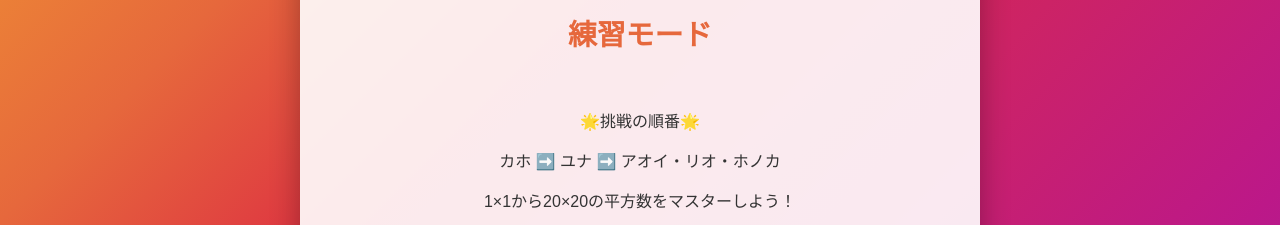
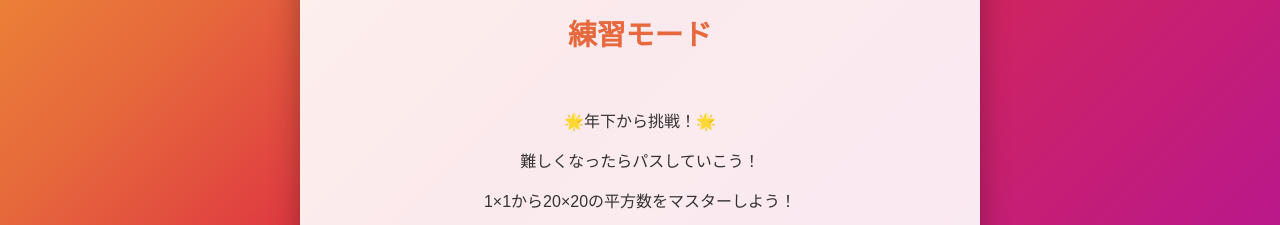
Before and after one commit to KITA-Kazu/square-number, a plain HTML site: page index.html in a window 1280 px wide. Shown: the part 196-421 px from the top of the page. Drawn offline with Linux system fonts and the light colour scheme.

Commit message:
Update index.html

```diff
--- a/index.html
+++ b/index.html
@@ -223,8 +223,8 @@
         <div id="practice-section" class="section">
             <h2>練習モード</h2>
  　　　　　　<div class="team-order-message">
-                <p>🌟挑戦の順番🌟</p>
-                <p>カホ ➡️ ユナ ➡️ アオイ・リオ・ホノカ</p>
+                <p>🌟年下から挑戦！🌟</p>
+                <p>難しくなったらパスしていこう！</p>
             </div>
             <p>1×1から20×20の平方数をマスターしよう！</p>
             <div id="question-area-practice" class="question-area">
```
